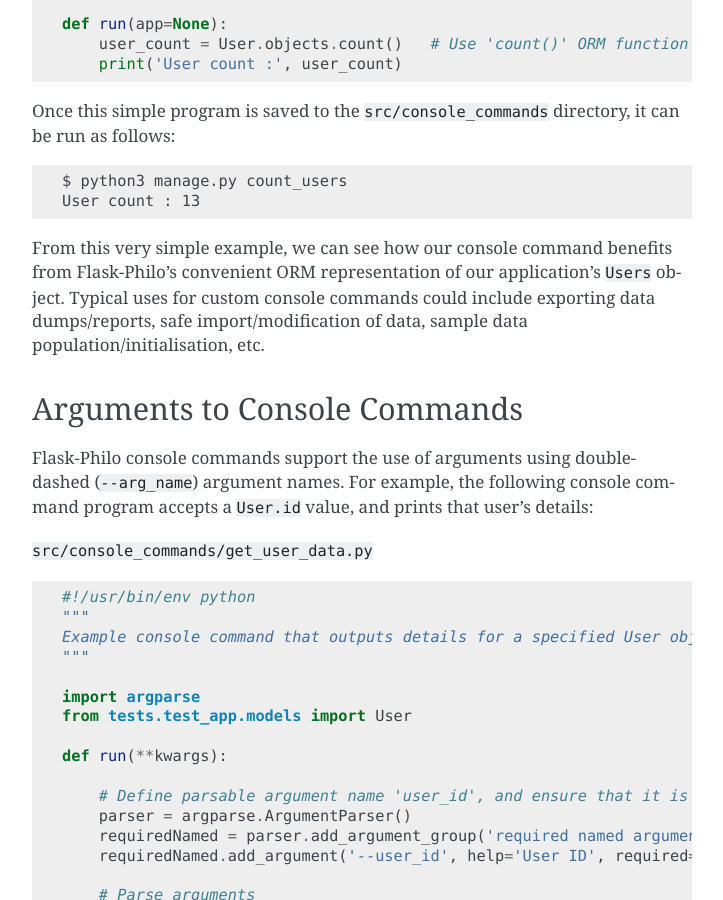
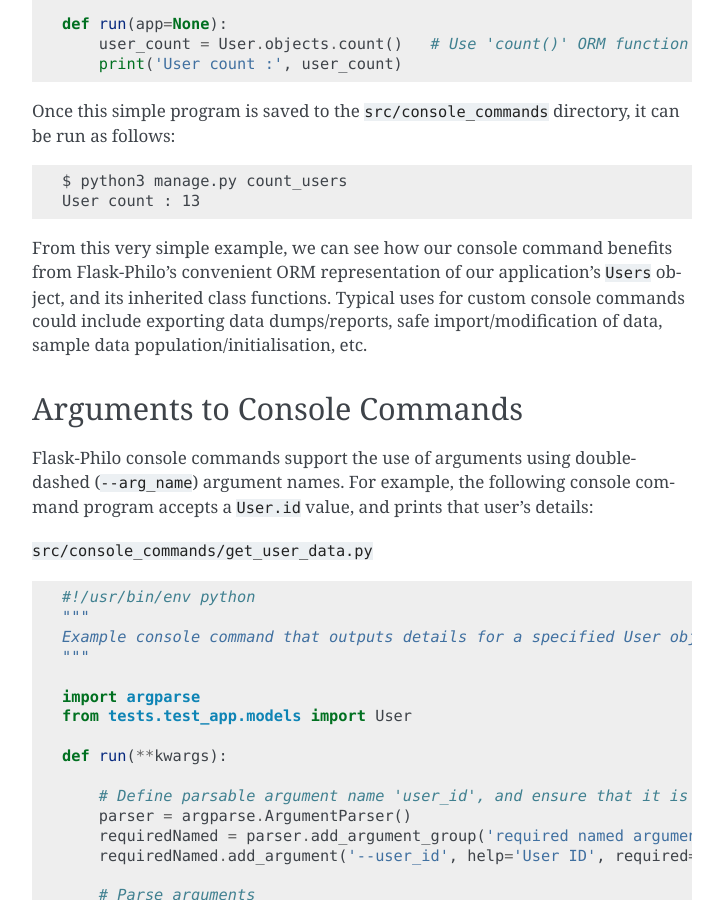
Before and after one commit to fenderdigital/flask-philo, a Sphinx documentation site: the page built from documentation/source/etc/console_commands.rst, in a window 1280 px wide and 900 px high, scrolled down 921 px. Shown: the whole window, without its empty margins (388-1111 px from the left). Built offline with Sphinx 7.4.7, drawn with Linux system fonts in a browser that asks for light colours; pages that are not in the unit, such as notebooks, are missing from menus.

Commit message:
console docs

```diff
--- a/documentation/source/etc/console_commands.rst
+++ b/documentation/source/etc/console_commands.rst
@@ -46,7 +46,7 @@
     User count : 13
 
 
-From this very simple example, we can see how our console command benefits from Flask-Philo's convenient ORM representation of our application's ``Users`` object.
+From this very simple example, we can see how our console command benefits from Flask-Philo's convenient ORM representation of our application's ``Users`` object, and its inherited class functions.
 Typical uses for custom console commands could include exporting data dumps/reports, safe import/modification of data, sample data population/initialisation, etc.
 
 
```
